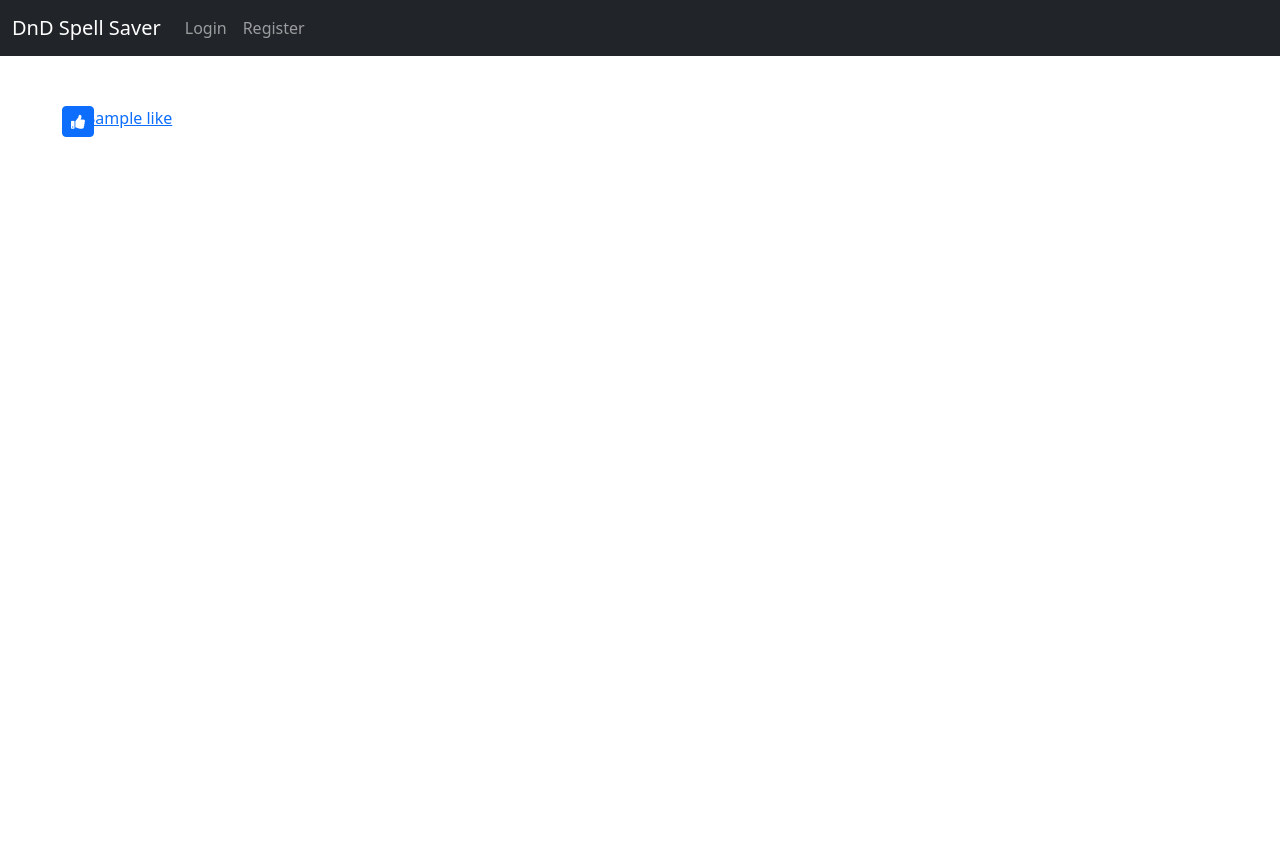
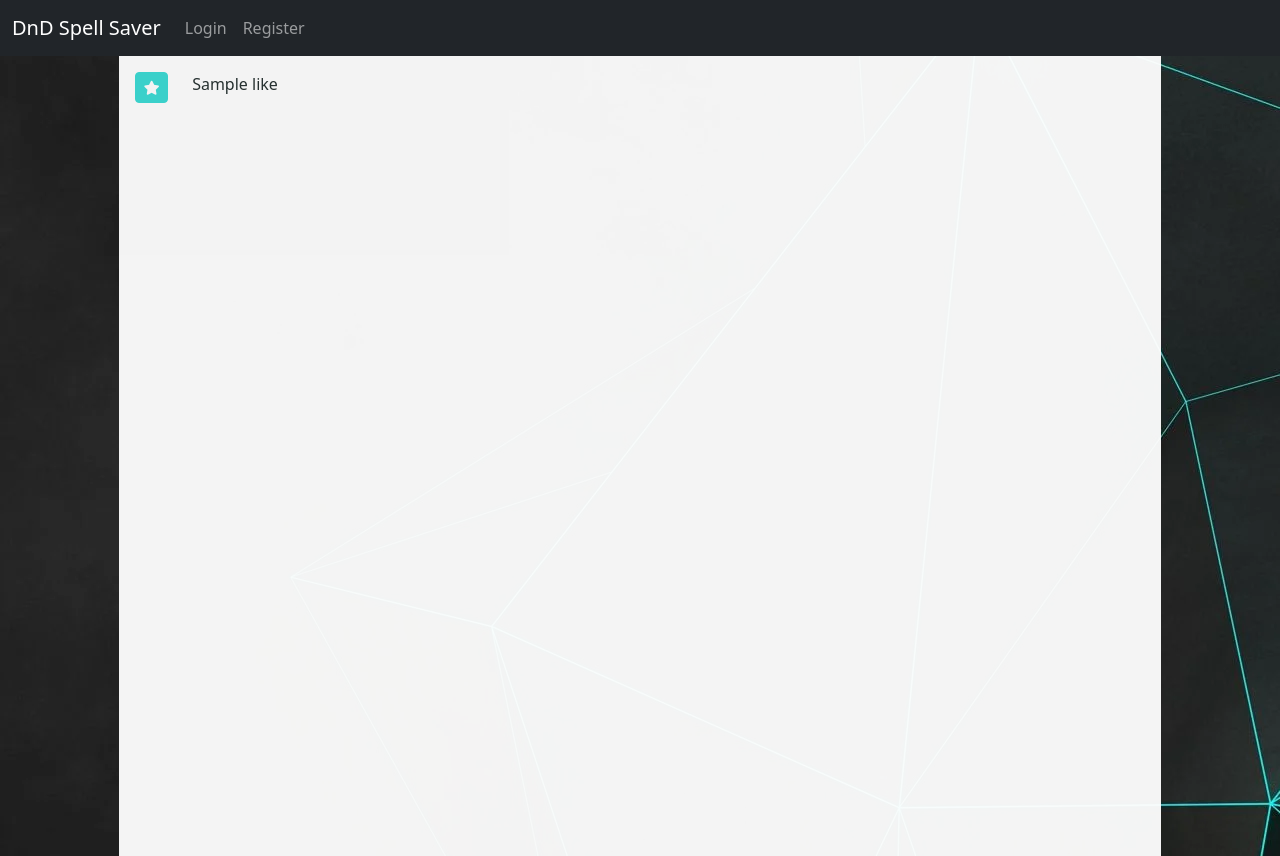
Before and after one commit to KingLemmiwinks/the-castle, a Flask app: template Capstone 1/app files/templates/favorites.html in a window 1280 px wide. Before the commit the page ends 137 px from the top, so only its background shows below. Run offline with Flask 3, Linux system fonts and the light colour scheme; the template is opened without the code that fills it: values that come from a table or form of the project are taken from there, others are empty; tables that the repository leaves empty hold one stand-in row (values such as "Sample post"); some libraries are stand-ins or nearby versions.

Commit message:
Polished Application
Added background, condensed data, changed color scheme, added validation.

```diff
--- a/Capstone 1/app files/app.py
+++ b/Capstone 1/app files/app.py
@@ -5,6 +5,7 @@ from flask import Flask, request, redirect, render_template, flash, session, g
 from flask_debugtoolbar import DebugToolbarExtension
 from forms import RegisterForm, LoginForm
 from models import db, connect_db, User, Likes
+from sqlalchemy.exc import IntegrityError
 
 API_BASE_URL = "https://www.dnd5eapi.co/api"
 CURR_USER_KEY = "curr_user"
@@ -70,12 +71,18 @@ def register():
     form = RegisterForm()
 
     if form.validate_on_submit():
-        name = form.username.data,
-        pwd = form.password.data
+        try:
+            name = form.username.data,
+            pwd = form.password.data
 
-        user = User.register(name, pwd)
-        db.session.add(user)
-        db.session.commit()
+            user = User.register(name, pwd)
+            db.session.add(user)
+            db.session.commit()
+
+        except IntegrityError as e:
+            flash("Username already taken", 'danger')
+            return render_template('register.html', form=form)
+
 
         do_login(user)
         session["user_id"] = user.id
--- a/Capstone 1/app files/static/app.css
+++ b/Capstone 1/app files/static/app.css
@@ -1,51 +1,39 @@
-.spell-div {
-  margin: 50px 50px;
+html {
+  height: 100%;
 }
 
-/*
-label {
-  margin: 20px 0 10px 0;
+body {
+  min-height: 100%;
+  background-image: url("/static/images/background.png");
 }
 
-input {
-  display: block;
+.spell-div {
+  background-color:white;
+  opacity: .95;
 }
 
-div {
-  margin: 10px 0
-} */
-
-/* Navbar */
-/* ul { */
-  /* list-style-type: none;
-  margin: 0;
-  padding: 0;
-  overflow: hidden;
-  background-color: #333;
-  position: sticky
+.my-btn-primary {
+    --bs-btn-color: #fff;
+    --bs-btn-bg: #3CDAD4;
+    --bs-btn-border-color: #3CDAD4;
+    --bs-btn-hover-color: #fff;
+    --bs-btn-hover-bg: #3CDAD4;
+    --bs-btn-hover-border-color: #3CDAD4;
+    --bs-btn-focus-shadow-rgb: 49,132,253;
+    --bs-btn-active-color: #fff;
+    --bs-btn-active-bg: #3CDAD4;
+    --bs-btn-active-border-color: #3CDAD4;
+    --bs-btn-active-shadow: inset 0 3px 5px rgba(0, 0, 0, 0.125);
+    --bs-btn-disabled-color: #fff;
+    --bs-btn-disabled-bg: #3CDAD4;
+    --bs-btn-disabled-border-color: #3CDAD4;
 }
 
-li {
-  float: left;
-  border-right:1px solid #bbb;
-}
-
-li:last-child {
-  border-right: none;
-}
-
-li a {
-  display: block;
-  color: white;
-  text-align: center;
-  padding: 14px 16px;
+a {
+  color: #273231;
   text-decoration: none;
 }
 
-li a:hover:not(.active) {
-  background-color: #111;
+a:hover {
+  color: #3CDAD4
 }
-
-.active {
-  background-color: #04AA6D;
-} */
--- a/Capstone 1/app files/templates/base.html
+++ b/Capstone 1/app files/templates/base.html
@@ -3,13 +3,16 @@
 
 <head>
   <title>DnD 5e Capstone</title>
-  <link href="https://cdn.jsdelivr.net/npm/bootstrap@5.3.0-alpha1/dist/css/bootstrap.min.css" rel="stylesheet" integrity="sha384-GLhlTQ8iRABdZLl6O3oVMWSktQOp6b7In1Zl3/Jr59b6EGGoI1aFkw7cmDA6j6gD" crossorigin="anonymous">
-  <script src="https://cdn.jsdelivr.net/npm/bootstrap@5.3.0-alpha1/dist/js/bootstrap.bundle.min.js" integrity="sha384-w76AqPfDkMBDXo30jS1Sgez6pr3x5MlQ1ZAGC+nuZB+EYdgRZgiwxhTBTkF7CXvN" crossorigin="anonymous"></script>
+  <link href="https://cdn.jsdelivr.net/npm/bootstrap@5.3.0-alpha1/dist/css/bootstrap.min.css" rel="stylesheet"
+    integrity="sha384-GLhlTQ8iRABdZLl6O3oVMWSktQOp6b7In1Zl3/Jr59b6EGGoI1aFkw7cmDA6j6gD" crossorigin="anonymous">
+  <script src="https://cdn.jsdelivr.net/npm/bootstrap@5.3.0-alpha1/dist/js/bootstrap.bundle.min.js"
+    integrity="sha384-w76AqPfDkMBDXo30jS1Sgez6pr3x5MlQ1ZAGC+nuZB+EYdgRZgiwxhTBTkF7CXvN"
+    crossorigin="anonymous"></script>
   <link rel="stylesheet" href="/static/app.css">
   <link rel="stylesheet" href="https://use.fontawesome.com/releases/v5.3.1/css/all.css">
 </head>
 
-<body class="{% block body_class %}{% endblock %}">
+<body class="{% block body_class %}{% endblock %} h-100">
   <nav class="navbar navbar-expand-lg bg-dark" data-bs-theme="dark">
     <div class="container-fluid">
       <a class="navbar-brand" href="/">DnD Spell Saver</a>
@@ -29,7 +32,7 @@
       <div class="collapse navbar-collapse" id="navbarNavAltMarkup">
         <div class="navbar-nav">
           <a class="nav-link active" aria-current="page" href="/">Home</a>
-            <a class="nav-link" href="/spells">Get Spells</a>
+          <a class="nav-link" href="/spells">Spells</a>
           <a class="nav-link" href="/favorites">Favorites</a>
           <a class="nav-link" href="/logout">Logout</a>
         </div>
@@ -50,7 +53,13 @@
 
 
   </div>
+
+  <div class="row mx-0 h-100">
+    <div class="col-10 offset-1"  >
     {% block content %}
     {% endblock %}
+    </div>
+  </div>
 </body>
+
 </html>
--- a/Capstone 1/app files/templates/favorites.html
+++ b/Capstone 1/app files/templates/favorites.html
@@ -2,20 +2,21 @@
 {% block content %}
 
 
-<div class="spell-div row">
+<div class="spell-div mt-0 px-3 pt-3 h-100">
     {%if likes|length < 1 %}
     <p class="lead">Go Favorite a Spell!</p>
     {%endif%}
 
+    <div class="row">
         {%for like in likes%}
-    <div class="col-3">
+        <div class="col-4">
             <div class="row mb-4">
-            <form method="POST" action="/favorites/{{ like.spell_index }}/remove" class="spell-like col-1">
+                <form method="POST" action="/favorites/{{ like.spell_index }}/remove" class="spell-like col-1 col-md-2">
                     <button class="
                             btn
                             btn-sm
-                          btn-primary">
-                    <i class="fa fa-thumbs-up"></i>
+                            my-btn-primary">
+                        <i class="fa fa-star"></i>
                     </button>
                 </form>
                 <a href="/spells/{{like.spell_index}}" class="col">{{like.spell_name}}</a>
@@ -23,6 +24,7 @@
         </div>
         {%endfor%}
     </div>
+</div>
 
 
 {% endblock %}
--- a/Capstone 1/app files/templates/login.html
+++ b/Capstone 1/app files/templates/login.html
@@ -1,6 +1,7 @@
 {% extends 'base.html' %}
 {% block content %}
 
+<div style="color: white" class="mt-3">
     <h1 class="display-4">Log In</h1>
     <p class="lead">Welcome! Please log in.</p>
 
@@ -23,5 +24,6 @@
         <button type="submit">Log In</button>
 
     </form>
+</div>
 
 {% endblock %}
--- a/Capstone 1/app files/templates/register.html
+++ b/Capstone 1/app files/templates/register.html
@@ -1,6 +1,7 @@
 {% extends 'base.html' %}
 {% block content %}
 
+<div style="color: white" class="mt-3">
     <h1 class="display-4">Register</h1>
     <p class="lead">Register to Start!</p>
 
@@ -23,5 +24,6 @@
         <button type="submit">Register</button>
 
     </form>
+</div>
 
 {% endblock %}
```
Also changed, not shown: Capstone 1/app files/templates/index.html (+21 -8 lines), Capstone 1/app files/templates/spell_detail.html (+28 -7 lines), Capstone 1/app files/static/images/background.png (added). Lines whose indentation alone changed are shown as unchanged.
